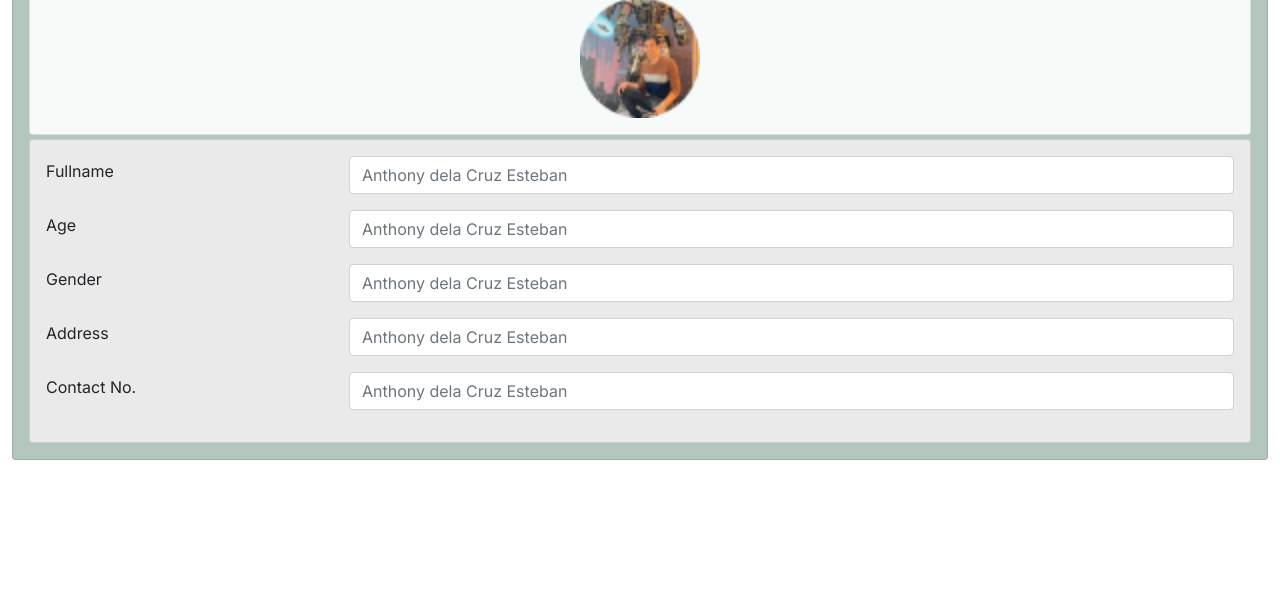
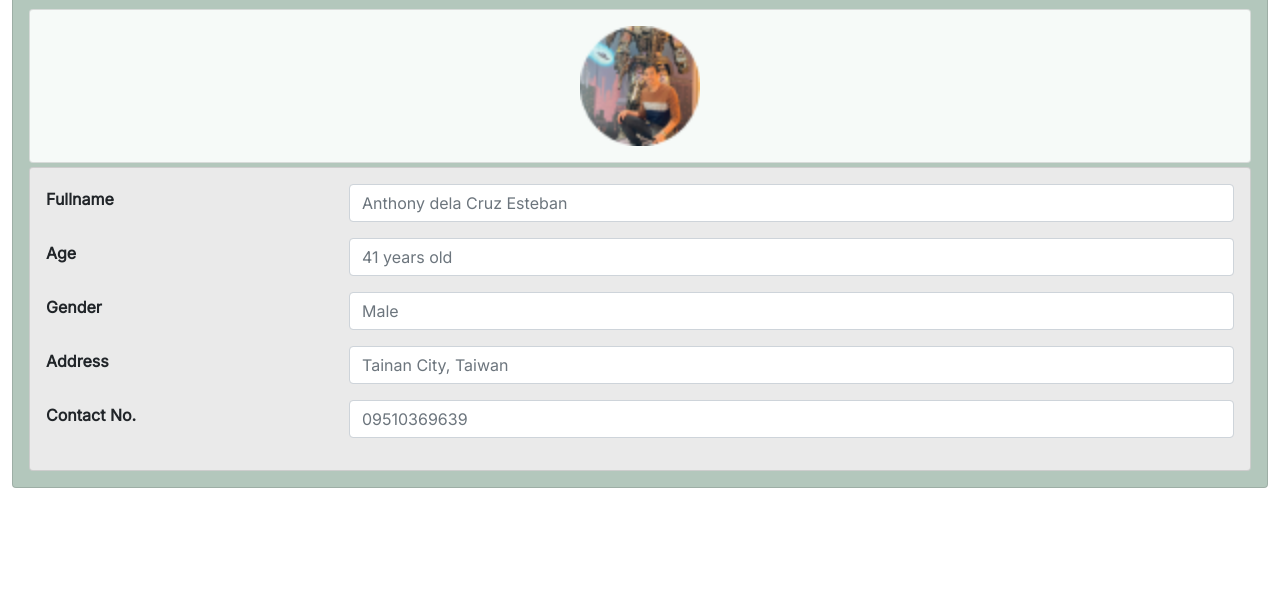
Before and after one commit to virgilxu123/MediMind, a plain HTML site: page profile.html in a window 1280 px wide. Shown: the part 188-800 px from the top of the page. Drawn offline with nearby package versions, Linux system fonts and the light colour scheme.

Commit message:
finalize profile page

```diff
--- a/profile.html
+++ b/profile.html
@@ -13,10 +13,14 @@
             display: flex;
             align-items: center;
         }
+        label{
+            font-weight: bold;
+        }
     </style>
 </head>
 <body>
     <div class="container-fluid">
+        <h1 class="text-center" style="font-weight: bold; color: #3C7C59">Profile</h1>
         <div class="card" style="background-color: #B3C7BC;">
             <div class="card-body">
                 <div class="card mb-1" style="background-color: #F6FAF8;">
@@ -31,7 +35,7 @@
                                 <label for="exampleInputEmail1" class="form-label margin-0">Fullname</label>
                             </div>
                             <div class="col-9">
-                                <input type="email" class="form-control col-8" id="exampleInputEmail1" aria-describedby="emailHelp" placeholder="Anthony dela Cruz Esteban">
+                                <input type="text" class="form-control col-8" id="exampleInputEmail1" aria-describedby="emailHelp" placeholder="Anthony dela Cruz Esteban">
                             </div>
                         </div>
                         <div class="row mb-3">
@@ -39,7 +43,7 @@
                                 <label for="exampleInputEmail1" class="form-label margin-0">Age</label>
                             </div>
                             <div class="col-9">
-                                <input type="email" class="form-control col-8" id="exampleInputEmail1" aria-describedby="emailHelp" placeholder="Anthony dela Cruz Esteban">
+                                <input type="number" class="form-control col-8" id="exampleInputEmail1" aria-describedby="emailHelp" placeholder="41 years old">
                             </div>
                         </div>
                         <div class="row mb-3">
@@ -47,7 +51,7 @@
                                 <label for="exampleInputEmail1" class="form-label margin-0">Gender</label>
                             </div>
                             <div class="col-9">
-                                <input type="email" class="form-control col-8" id="exampleInputEmail1" aria-describedby="emailHelp" placeholder="Anthony dela Cruz Esteban">
+                                <input type="text" class="form-control col-8" id="exampleInputEmail1" aria-describedby="emailHelp" placeholder="Male">
                             </div>
                         </div>
                         <div class="row mb-3">
@@ -55,7 +59,7 @@
                                 <label for="exampleInputEmail1" class="form-label margin-0">Address</label>
                             </div>
                             <div class="col-9">
-                                <input type="email" class="form-control col-8" id="exampleInputEmail1" aria-describedby="emailHelp" placeholder="Anthony dela Cruz Esteban">
+                                <input type="text" class="form-control col-8" id="exampleInputEmail1" aria-describedby="emailHelp" placeholder="Tainan City, Taiwan">
                             </div>
                         </div>
                         <div class="row mb-3">
@@ -63,7 +67,7 @@
                                 <label for="exampleInputEmail1" class="form-label margin-0">Contact No.</label>
                             </div>
                             <div class="col-9">
-                                <input type="email" class="form-control col-8" id="exampleInputEmail1" aria-describedby="emailHelp" placeholder="Anthony dela Cruz Esteban">
+                                <input type="email" class="form-control col-8" id="exampleInputEmail1" aria-describedby="emailHelp" placeholder="09510369639">
                             </div>
                         </div>
                     </div>
```
Also changed, not shown: dashboard.html (+1 -1 lines).
